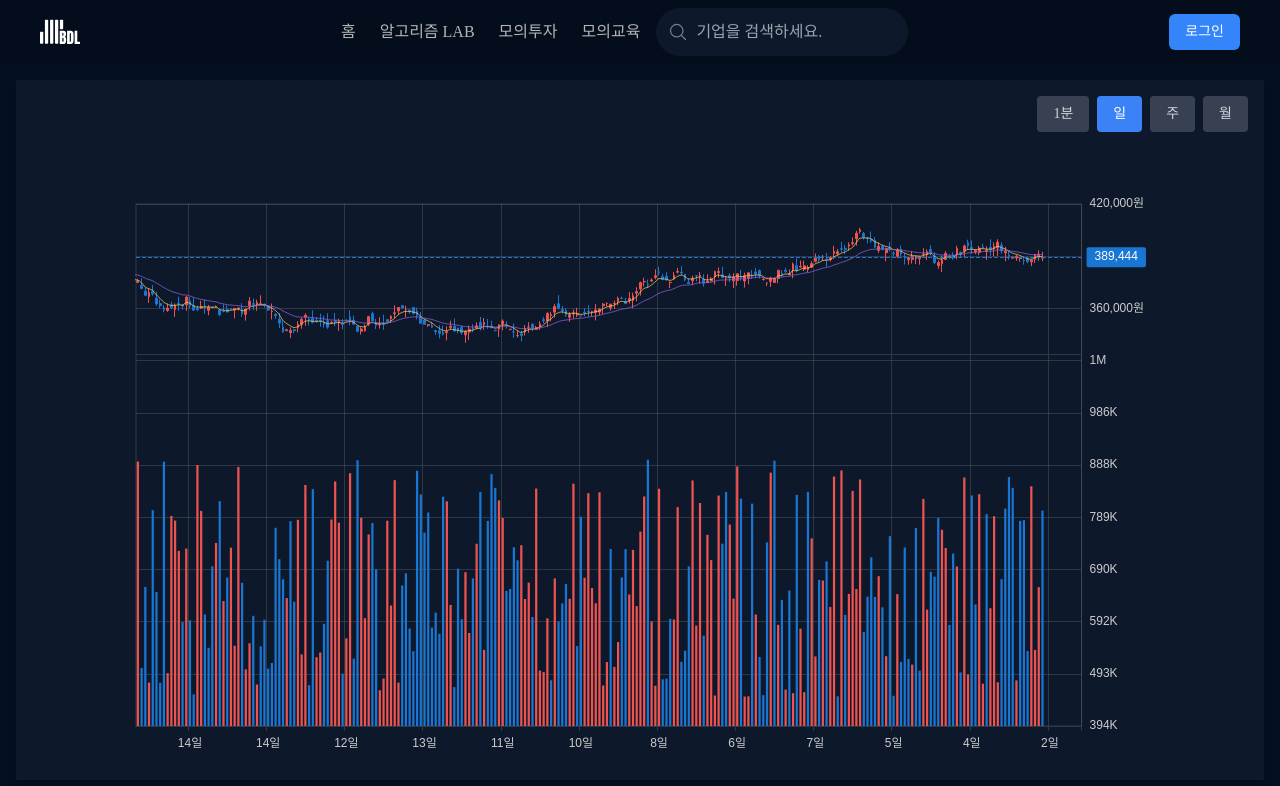
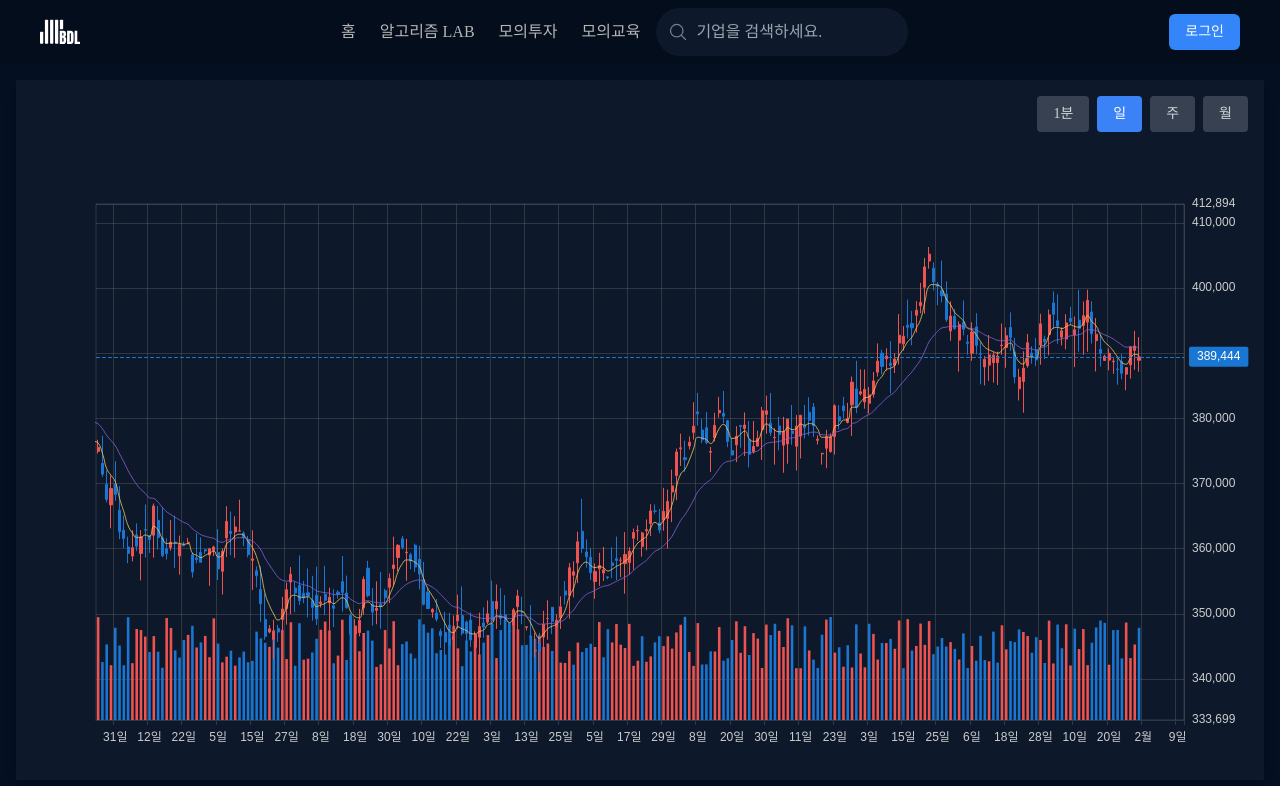
Before and after one commit to dnwnsrb11/BDL-frontend, a React (Vite) app: page / in a window 1280 px wide. Shown: the top 786 px of the page. Built offline with nearby package versions, Linux system fonts and the light colour scheme; a web font is replaced by a local one.

Commit message:
feat: OHLC NaN 처리

```diff
--- a/src/components/ui/chart.tsx
+++ b/src/components/ui/chart.tsx
@@ -265,36 +265,12 @@ const ChartComponent: React.FC<ChartComponentProps> = ({ width = 900, height = 7
     // 앞쪽 빈 데이터에 대한 레이블 생성
     const labels = extendedChartData.map((item, index) => {
       if (index < 10) {
-        // 앞쪽 빈 데이터에 대한 레이블 생성
-        if (chartData.length > 0) {
+        // 앞쪽 빈 데이터에 대한 레이블 생성 - 1분봉에서는 표시하지 않음
+        if (chartData.length > 0 && period !== 'MINUTE') {
           const firstLabel = chartData[0].date;
           let newLabel = '';
 
           switch (period) {
-            case 'MINUTE': {
-              // 분 단위: 첫 시간에서 (10-index)분 빼기
-              const timeParts = firstLabel.split(':');
-              if (timeParts.length === 2) {
-                const hour = parseInt(timeParts[0]);
-                const minute = parseInt(timeParts[1]) - (10 - index);
-                let adjustedHour = hour;
-                let adjustedMinute = minute;
-
-                if (minute < 0) {
-                  adjustedHour = hour - 1 - Math.floor(Math.abs(minute) / 60);
-                  adjustedMinute = 60 - (Math.abs(minute) % 60);
-                  if (adjustedMinute === 60) {
-                    adjustedMinute = 0;
-                    adjustedHour += 1;
-                  }
-                }
-
-                if (adjustedHour >= 0) {
-                  newLabel = `${String(adjustedHour).padStart(2, '0')}:${String(adjustedMinute).padStart(2, '0')}`;
-                }
-              }
-              break;
-            }
             case 'DAY': {
               // 일 단위: 첫 날짜에서 (10-index)일 빼기
               const dayMatch = firstLabel.match(/(\d+)일/);
@@ -385,22 +361,12 @@ const ChartComponent: React.FC<ChartComponentProps> = ({ width = 900, height = 7
     if (labels.length > 0) {
       const lastLabel = labels[labels.length - 1];
 
+      // 1분봉에서는 마지막 데이터 이후의 빈 레이블을 표시하지 않음
+      if (period !== 'MINUTE') {
         for (let i = 1; i <= 10; i++) {
           let newLabel = '';
 
           switch (period) {
-          case 'MINUTE': {
-            // 분 단위: 마지막 시간에 i분 추가
-            const timeParts = lastLabel.split(':');
-            if (timeParts.length === 2) {
-              const hour = parseInt(timeParts[0]);
-              const minute = parseInt(timeParts[1]) + i;
-              const adjustedHour = hour + Math.floor(minute / 60);
-              const adjustedMinute = minute % 60;
-              newLabel = `${String(adjustedHour).padStart(2, '0')}:${String(adjustedMinute).padStart(2, '0')}`;
-            }
-            break;
-          }
             case 'DAY': {
               // 일 단위: 마지막 날짜에 i일 추가 (달력에 맞게)
               const dayMatch = lastLabel.match(/(\d+)일/);
@@ -485,13 +451,14 @@ const ChartComponent: React.FC<ChartComponentProps> = ({ width = 900, height = 7
           }
         }
       }
+    }
 
     return labels;
   }, [extendedChartData, period, chartData]);
 
   // 상단 캔들 차트와 하단 거래량 차트 비율 설정
-  const candleHeightRatio = 0.85; // 캔들 차트가 전체 높이의 85%
-  const volumeHeightRatio = 0.15; // 거래량 차트가 전체 높이의 15%
+  const candleHeightRatio = 0.75; // 캔들 차트가 전체 높이의 75%
+  const volumeHeightRatio = 0.25; // 거래량 차트가 전체 높이의 25%
 
   // 거래량 데이터 최대값 계산
   const getMaxVolume = useCallback(() => {
@@ -528,11 +495,16 @@ const ChartComponent: React.FC<ChartComponentProps> = ({ width = 900, height = 7
       axisPointer: {
         type: 'cross',
         crossStyle: {
-          color: 'rgba(255, 255, 255, 0.3)',
+          color: 'rgba(255, 255, 255, 0.2)',
+          width: 1,
         },
         label: {
           show: true,
           backgroundColor: '#2e3947',
+        },
+        lineStyle: {
+          color: 'rgba(255, 255, 255, 0.2)',
+          width: 1,
         },
       },
       backgroundColor: 'rgba(19, 23, 34, 0.9)',
@@ -549,28 +521,79 @@ const ChartComponent: React.FC<ChartComponentProps> = ({ width = 900, height = 7
         if (!candleData) return '';
 
         const date = candleData.name;
-        const { open, close, low, high } = candleData.data;
-        const volume = volumeData?.value || 0;
+        const dataIndex = candleData.dataIndex;
 
-        // 모든 값의 소수점 절삭
-        const floorOpen = Math.floor(open);
-        const floorHigh = Math.floor(high);
-        const floorLow = Math.floor(low);
-        const floorClose = Math.floor(close);
-        const floorVolume = Math.floor(volume);
-        const floorEma5 = ema5Data ? Math.floor(ema5Data.value) : 0;
-        const floorEma20 = ema20Data ? Math.floor(ema20Data.value) : 0;
+        // 앞쪽 빈 데이터 처리
+        if (dataIndex < 10) {
+          return `
+            <div style="font-size: 12px;">
+              <div style="margin-bottom: 4px;">${date || '-'}</div>
+              <div>시가: -</div>
+              <div>고가: -</div>
+              <div>저가: -</div>
+              <div>종가: -</div>
+              <div>MA5: -</div>
+              <div>MA20: -</div>
+              <div>거래량: -</div>
+            </div>
+          `;
+        }
+
+        // 유효하지 않은 데이터 처리
+        if (
+          !candleData.data ||
+          !Array.isArray(candleData.data) ||
+          candleData.data.some((val: any) => typeof val !== 'number' || isNaN(val))
+        ) {
+          return `
+            <div style="font-size: 12px;">
+              <div style="margin-bottom: 4px;">${date || '-'}</div>
+              <div>시가: -</div>
+              <div>고가: -</div>
+              <div>저가: -</div>
+              <div>종가: -</div>
+              <div>MA5: -</div>
+              <div>MA20: -</div>
+              <div>거래량: -</div>
+            </div>
+          `;
+        }
+
+        // 데이터 추출 - ECharts 캔들차트 데이터 순서는 [open, close, low, high]
+        const [open, close, low, high] = candleData.data;
+
+        // 거래량 데이터 추출
+        const volume = volumeData ? extendedChartData[dataIndex].volume : 0;
+
+        // 숫자 여부 확인하고 문자열 포맷팅
+        const openStr =
+          typeof open === 'number' && !isNaN(open) ? formatKoreanNumber(open) + '원' : '-';
+        const closeStr =
+          typeof close === 'number' && !isNaN(close) ? formatKoreanNumber(close) + '원' : '-';
+        const lowStr =
+          typeof low === 'number' && !isNaN(low) ? formatKoreanNumber(low) + '원' : '-';
+        const highStr =
+          typeof high === 'number' && !isNaN(high) ? formatKoreanNumber(high) + '원' : '-';
+        const volumeStr = volume ? formatVolumeNumber(volume) : '-';
+        const ema5Str =
+          ema5Data && typeof ema5Data.value === 'number' && !isNaN(ema5Data.value)
+            ? formatKoreanNumber(ema5Data.value) + '원'
+            : '-';
+        const ema20Str =
+          ema20Data && typeof ema20Data.value === 'number' && !isNaN(ema20Data.value)
+            ? formatKoreanNumber(ema20Data.value) + '원'
+            : '-';
 
         return `
           <div style="font-size: 12px;">
-            <div style="margin-bottom: 4px;">${date}</div>
-            <div>시가: ${formatKoreanNumber(floorOpen)}원</div>
-            <div>고가: ${formatKoreanNumber(floorHigh)}원</div>
-            <div>저가: ${formatKoreanNumber(floorLow)}원</div>
-            <div>종가: ${formatKoreanNumber(floorClose)}원</div>
-            <div>MA5: ${ema5Data ? formatKoreanNumber(floorEma5) : '-'}원</div>
-            <div>MA20: ${ema20Data ? formatKoreanNumber(floorEma20) : '-'}원</div>
-            <div>거래량: ${formatVolumeNumber(floorVolume)}</div>
+            <div style="margin-bottom: 4px;">${date || '-'}</div>
+            <div>시가: ${openStr}</div>
+            <div>고가: ${highStr}</div>
+            <div>저가: ${lowStr}</div>
+            <div>종가: ${closeStr}</div>
+            <div>MA5: ${ema5Str}</div>
+            <div>MA20: ${ema20Str}</div>
+            <div>거래량: ${volumeStr}</div>
           </div>
         `;
       },
@@ -580,16 +603,21 @@ const ChartComponent: React.FC<ChartComponentProps> = ({ width = 900, height = 7
       label: {
         backgroundColor: '#2e3947',
       },
+      lineStyle: {
+        color: 'rgba(255, 255, 255, 0.2)',
+        width: 1,
+        type: 'solid',
+      },
     },
     grid: {
-      left: 120,
-      right: 120,
+      left: 80,
+      right: 80,
       top: 40,
-      bottom: 30,
+      bottom: 60,
       show: true,
       borderColor: '#2e3947',
       backgroundColor: 'transparent',
-      containLabel: true,
+      containLabel: false,
     },
     xAxis: {
       type: 'category',
@@ -599,15 +627,9 @@ const ChartComponent: React.FC<ChartComponentProps> = ({ width = 900, height = 7
         show: true,
         color: '#CCCCCC',
         margin: 12,
-        formatter: (value: string, index: number) => {
+        formatter: (value, index) => {
           const isBold = isFirstOfPeriod(value, index);
-          return isBold ? `{bold|${value}}` : value;
-        },
-        rich: {
-          bold: {
-            fontWeight: 'bold',
-            fontSize: 12,
-          },
+          return isBold ? value : value;
         },
       },
       splitLine: {
@@ -629,38 +651,28 @@ const ChartComponent: React.FC<ChartComponentProps> = ({ width = 900, height = 7
       },
       axisLabel: {
         color: '#CCCCCC',
-        formatter: (value: number) => {
-          const priceRange = getPriceRange();
-          const volumeRange = getVolumeRange();
-
-          // 전체 Y축 범위 계산
-          const totalRange = priceRange.max - priceRange.min + volumeRange.max;
-
-          // 캔들 차트 영역 높이를 전체 높이의 75%로 설정
-          const candleRangeHeight = totalRange * candleHeightRatio;
-          const volumeRangeHeight = totalRange * volumeHeightRatio;
-
-          // 캔들 차트 영역의 Y축 값 (상단 75%)
-          if (value >= priceRange.min) {
-            return formatKoreanNumber(Math.floor(value)) + '원';
-          }
-          // 거래량 차트 영역의 Y축 값 (하단 25%)
-          else if (showVolume && value < priceRange.min && value >= 0) {
-            // 거래량 축에서의 상대적 위치 계산
-            const relativePos = (value - 0) / (priceRange.min - 0);
-            // 실제 거래량 값으로 변환
-            const volumeValue = relativePos * volumeRange.max;
-            return formatVolumeNumber(Math.floor(volumeValue));
-          }
-
-          return '';
+        formatter: (value) => {
+          return formatKoreanNumber(Math.floor(value));
         },
         inside: false,
         margin: 8,
-        width: 60,
-        overflow: 'truncate',
         fontSize: 12,
       },
+      axisPointer: {
+        label: {
+          formatter: (params) => {
+            try {
+              const numValue = Number(params.value);
+              return !isNaN(numValue) ? formatKoreanNumber(Math.floor(numValue)): '-';
+            } catch (e) {
+              return '-';
+            }
+          },
+          backgroundColor: FALL_COLOR,
+        },
+      },
+      min: getPriceRange().min,
+      max: getPriceRange().max,
     },
     dataZoom: [
       {
@@ -671,9 +683,6 @@ const ChartComponent: React.FC<ChartComponentProps> = ({ width = 900, height = 7
         moveOnMouseMove: true,
         preventDefaultMouseMove: false,
         filterMode: 'none',
-        rangeMode: ['value', 'value'],
-        minValueSpan: 5,
-        maxValueSpan: extendedChartData.length,
       },
       {
         type: 'slider',
@@ -687,23 +696,26 @@ const ChartComponent: React.FC<ChartComponentProps> = ({ width = 900, height = 7
         textStyle: { color: '#CCCCCC' },
         handleStyle: { color: '#8392a5' },
         filterMode: 'none',
-        rangeMode: ['value', 'value'],
       },
     ],
     series: [
       {
         name: '캔들차트',
         type: 'candlestick',
-        data: extendedChartData.map((item, index) =>
-          index < 10
-            ? ['-', '-', '-', '-']
-            : [
-                Math.floor(item.open),
-                Math.floor(item.close),
-                Math.floor(item.low),
-                Math.floor(item.high),
-              ],
-        ),
+        data: extendedChartData.map((item, index) => {
+          if (index < 10) {
+            // 앞쪽 빈 데이터는 차트의 최소값보다 아주 작은 값으로 설정하여 화면에 표시되지 않게 함
+            const minValue = Math.min(...chartData.map((d) => d.low)) * 0.5;
+            return [minValue, minValue, minValue, minValue];
+          }
+
+          return [
+            Math.floor(item.open), // 시가 (open)
+            Math.floor(item.close), // 종가 (close)
+            Math.floor(item.low), // 저가 (low)
+            Math.floor(item.high), // 고가 (high)
+          ];
+        }),
         itemStyle: {
           color: RISE_COLOR,
           color0: FALL_COLOR,
@@ -736,34 +748,15 @@ const ChartComponent: React.FC<ChartComponentProps> = ({ width = 900, height = 7
           ],
         },
       },
-      // 캔들 차트와 거래량 차트 사이 구분선
-      {
-        name: '구분선',
-        type: 'line',
-        showSymbol: false,
-        data: [],
-        markLine: {
-          symbol: 'none',
-          lineStyle: {
-            color: '#2e3947',
-            width: 1,
-            type: 'solid',
-          },
-          label: {
-            show: false,
-          },
-          data: [
-            {
-              yAxis: getPriceRange().min,
-              lineStyle: { color: '#2e3947' },
-            },
-          ],
-        },
-      },
       {
         name: '5일 이평선',
         type: 'line',
-        data: ema5Data,
+        data: extendedChartData.map((item, index) => {
+          if (index < 10) {
+            return '-'; // 앞쪽 빈 데이터는 '-'로 설정하여 연결되지 않게 함
+          }
+          return ema5Data[index];
+        }),
         smooth: true,
         lineStyle: {
           opacity: 0.8,
@@ -776,7 +769,12 @@ const ChartComponent: React.FC<ChartComponentProps> = ({ width = 900, height = 7
       {
         name: '20일 이평선',
         type: 'line',
-        data: ema20Data,
+        data: extendedChartData.map((item, index) => {
+          if (index < 10) {
+            return '-'; // 앞쪽 빈 데이터는 '-'로 설정하여 연결되지 않게 함
+          }
+          return ema20Data[index];
+        }),
         smooth: true,
         lineStyle: {
           opacity: 0.8,
@@ -791,15 +789,13 @@ const ChartComponent: React.FC<ChartComponentProps> = ({ width = 900, height = 7
         type: 'bar',
         data: showVolume
           ? extendedChartData.map((item, index) => {
-              if (index < 10) return '-';
+              if (index < 10) return 0; // 앞쪽 빈 데이터는 0으로 설정
 
-              // 거래량을 캔들 차트 바로 아래에 표시하기 위해 Y축 값을 조정
+              // 거래량을 가격 기준으로 정규화하여 차트 하단에 작게 표시
+              const maxVolume = getMaxVolume();
               const priceRange = getPriceRange();
-              const volumeRange = getVolumeRange();
-
-              // 거래량에 비례한 Y축 위치 계산 (프라이스 범위의 최소값보다 작게)
-              const volumeRatio = item.volume / volumeRange.max;
-              const scaledVolume = volumeRatio * (priceRange.min * 0.9); // 0 ~ priceRange.min 사이에 정규화
+              const volumeScale = ((priceRange.max - priceRange.min) * 0.2) / maxVolume; // 차트 높이의 20%만 사용
+              const scaledVolume = priceRange.min + item.volume * volumeScale; // 최소 가격 위에 표시
 
               return scaledVolume;
             })
@@ -812,6 +808,8 @@ const ChartComponent: React.FC<ChartComponentProps> = ({ width = 900, height = 7
           },
         },
         barWidth: '60%',
+        barGap: '-100%', // 캔들과 겹치도록 설정
+        z: 0, // 캔들차트보다 뒤에 표시되도록 z-index 설정
       },
     ],
   };
```
Lines whose indentation alone changed are shown as unchanged.
